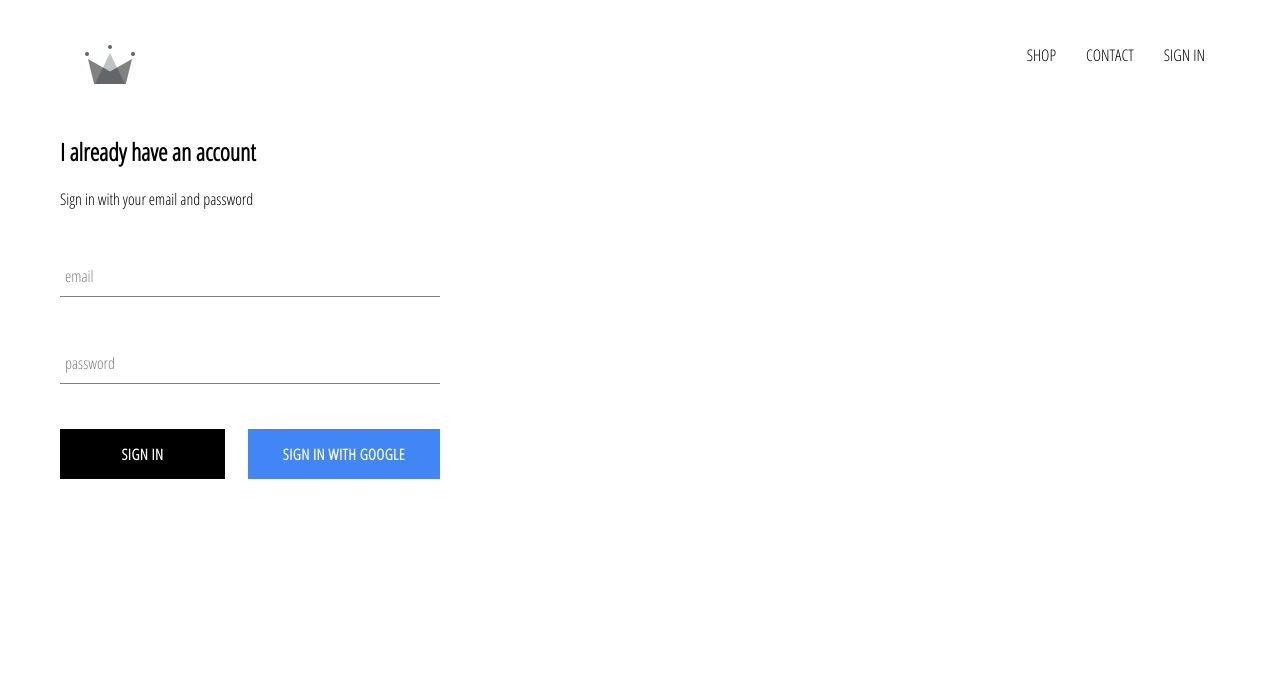
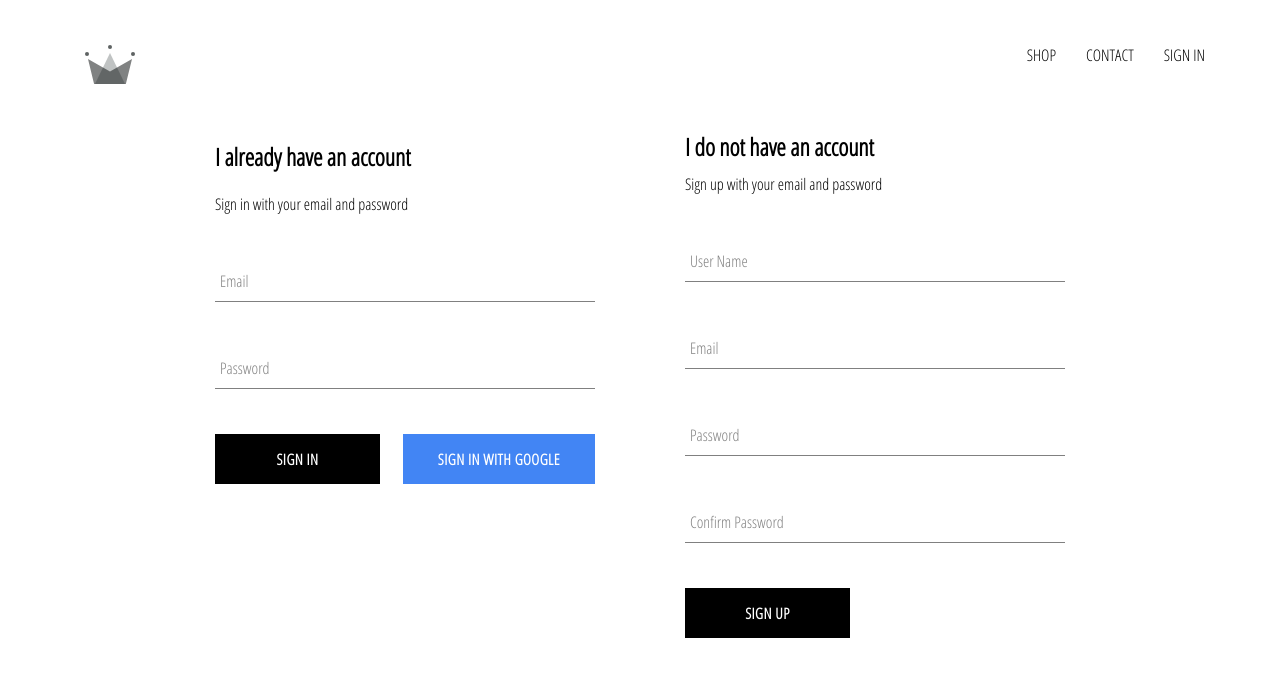
Before and after one commit to tylergasperlin/crwn-clothing, a React (Create React App) app: page /signin in a window 1280 px wide. Shown: the top 676 px of the page. Built offline with nearby package versions, Linux system fonts and the light colour scheme; no server answers.

Commit message:
show signup component on the signinpage

```diff
--- a/src/App.js
+++ b/src/App.js
@@ -4,7 +4,7 @@ import HomePage from './pages/homepage/homepage-component'
 import {Route, Switch} from 'react-router-dom'
 import ShopPage from './pages/shop/shop-component'
 import Header from './components/header/header-component'
-import SignInSignOutPqge from './pages/signin-signout/signin-singout-component'
+import SignInSignOutPqge from './pages/signin-signout/signin-signout-component'
 import {auth, createUserProfileDocument} from './firebase/firebase-utils'
 
 
@@ -31,8 +31,8 @@ class App extends React.Component {
               ...snapShot.data()
 
             }
-          }
-          )
+          })
+          console.log(this.state)
         })
       }
       this.setState({currentUser: userAuth})
--- a/src/components/form-input/form-input-component.jsx
+++ b/src/components/form-input/form-input-component.jsx
@@ -2,12 +2,15 @@ import React from 'react'
 import './form-input-styles.scss'
 
 //name type value onchange all get passed to this componeent from signin-component
-const FormInput = ({handleChange, label, ...otherProps}) =>(
+const FormInput = ({handleChange, label, ...otherProps}) =>{
+    console.log(otherProps)
+
+    return(
         <div className='group'>
             <input className='form-input' onChange={handleChange} {...otherProps}></input>
             {label ? (
                 //if value is int (user has typed) apply shrink otherwise empty string.
-            <label className={`${otherProps.value.length ? 'shrink' : ''}
+                <label className={`${otherProps.value ? 'shrink' : ''}
                     form-input-label `}>
                     {label}
                 </label>)
@@ -17,4 +20,7 @@ const FormInput = ({handleChange, label, ...otherProps}) =>(
 
     )
 
+
+    }
+
 export default FormInput;
--- a/src/components/signin/signin-component.jsx
+++ b/src/components/signin/signin-component.jsx
@@ -36,8 +36,8 @@ class SignIn extends React.Component{
                         name='email'
                         type='email'
                         value={this.state.email}
-                        handleChange={this.handleChange}
-                        label='email'
+                        onChange={this.handleChange}
+                        label='Email'
                         required>
                     </FormInput>
 
@@ -45,8 +45,8 @@ class SignIn extends React.Component{
                         name='password'
                         type='password'
                         value={this.state.email}
-                        handleChange={this.handleChange}
-                        label='password'
+                        onChange={this.handleChange}
+                        label='Password'
                         required>
                     </FormInput>
                     <div className='buttons'>
--- a/src/components/signup/signup-component.jsx
+++ b/src/components/signup/signup-component.jsx
@@ -17,6 +17,7 @@ class SignUp extends React.Component{
     }
 
     handleSubmit = async event => {
+        event.preventDefault();
         const {displayName, email, password, confirmPassword} = this.state
         if(password !== confirmPassword){
             alert('passwords do not match')
@@ -37,9 +38,8 @@ class SignUp extends React.Component{
         }
     }
 
-    handleSubmit = event => {
+    handleChange = event => {
         const {name,value} = event.target
-
         this.setState({[name]: value})
     }
 
@@ -49,43 +49,42 @@ class SignUp extends React.Component{
             <div className='sign-up'>
             <h2 className='title'>I do not have an account</h2>
             <span>Sign up with your email and password</span>
-            <form className='sign-up-form' obSubmit={this.handleSubmit}></form>
+            <form className='sign-up-form' onSubmit={this.handleSubmit}>
             <FormInput
                 type= 'text'
-                displayName= {displayName}
+                name= 'displayName'
+                value={displayName}
                 onChange={this.handleChange}
-                label='Display Name'
+                label='User Name'
                 required
                 />
             <FormInput
                 type= 'email'
-                displayName= 'email'
-                onChange={email}
+                name= 'email'
+                value={email}
+                onChange={this.handleChange}
                 label='Email'
                 required
             />
             <FormInput
                 type= 'password'
-                displayName= 'password'
-                onChange={password}
+                name='password'
+                value={password}
+                onChange={this.handleChange}
                 label='Password'
                 required
             />
             <FormInput
                 type= 'password'
-                displayName= 'confirmPassword'
-                onChange={confirmPassword}
-                label='Display Name'
-                required
-            />
-            <FormInput
-                type= 'text'
-                displayName= 'displayName'
+                name= 'confirmPassword'
+                value={confirmPassword}
                 onChange={this.handleChange}
                 label='Confirm Password'
                 required
             />
+
             <CustomButton type='submit'>SIGN UP</CustomButton>
+            </form>
             </div>
 
         )
--- a/src/pages/signin-signout/signin-singout-component.jsx
+++ b/src/pages/signin-signout/signin-signout-component.jsx
@@ -1,10 +1,12 @@
 import React from 'react'
 import SignIn from '../../components/signin/signin-component'
+import SignUp from '../../components/signup/signup-component'
 import './signin-signout-styles.scss'
 
 const SignInSignOutPqge = () => (
     <div className='sign-in-sign-up'>
         <SignIn></SignIn>
+        <SignUp></SignUp>
     </div>
 
 
--- a/src/pages/signin-signout/signin-signout-styles.scss
+++ b/src/pages/signin-signout/signin-signout-styles.scss
@@ -0,0 +1,6 @@
+.sign-in-sign-up{
+    width: 850px;
+    display: flex;
+    justify-content: space-between;
+    margin: 30px auto;
+}
```
Lines whose indentation alone changed are shown as unchanged.
